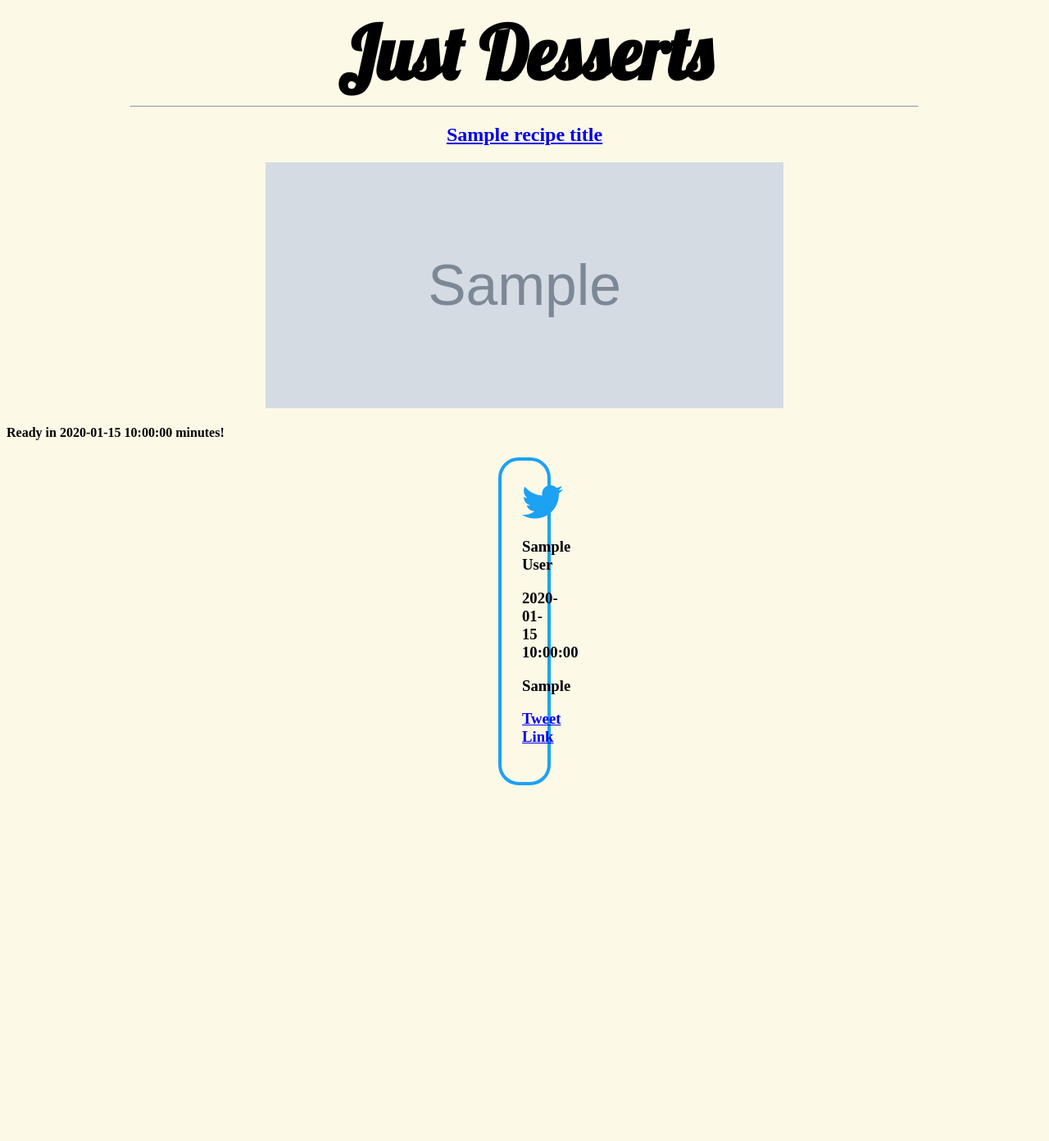
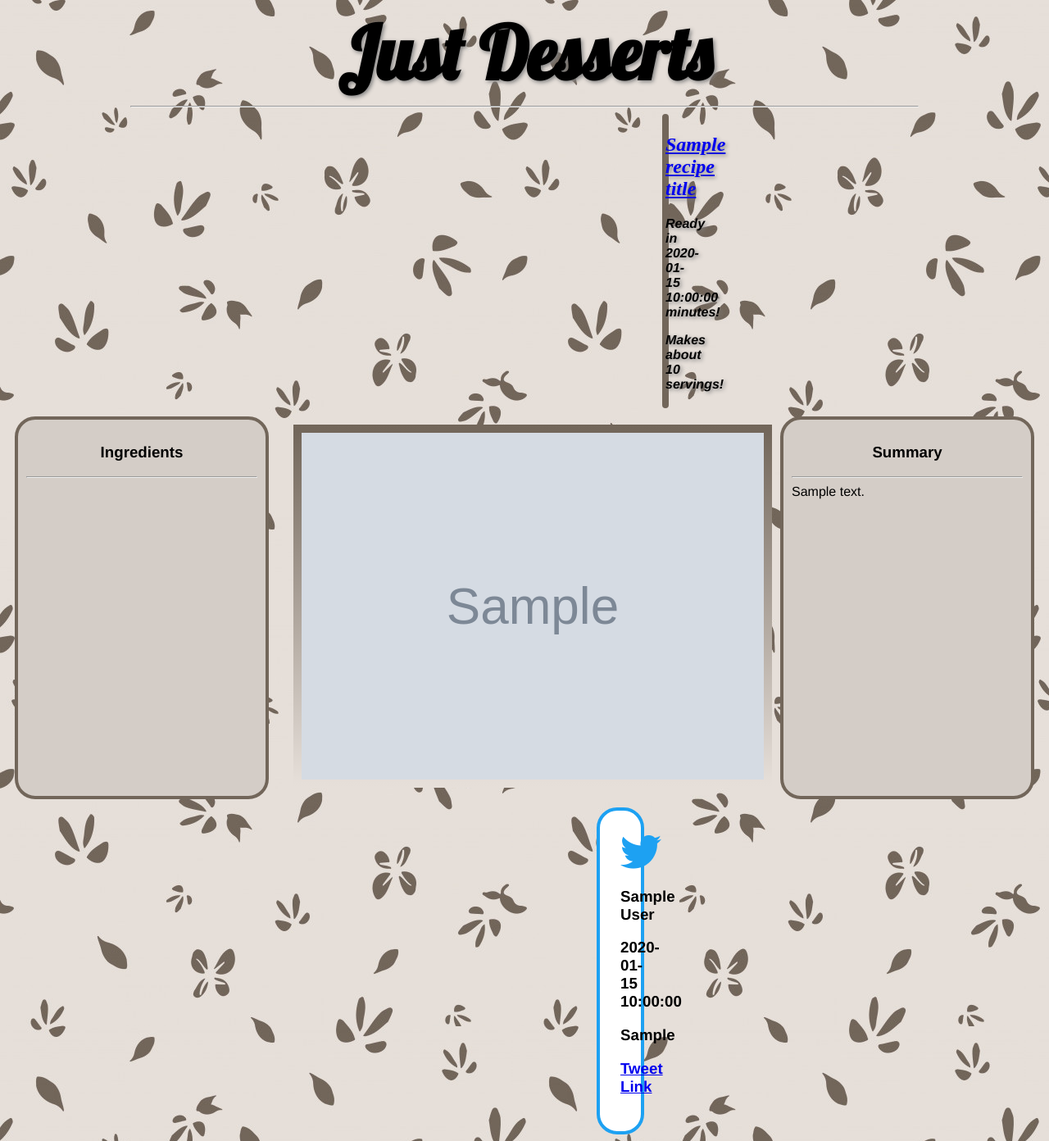
Before and after one commit to AmeerYHassan/Just-Desserts, a Flask app: template templates/index.html in a window 1280 px wide. Shown: the whole page at 82% size. Before the commit the page ends 958 px from the top, so only its background shows below. Run offline with Flask 2, Linux system fonts and the light colour scheme; the template is opened without the code that fills it: most values are stand-ins (such as "Sample title", 1, 10 or a date in 2020); grey boxes marked "Sample" are stand-in pictures; some libraries are stand-ins or nearby versions; some web fonts are replaced.

Commit message:
rudimentary css and html

```diff
--- a/dishes.txt
+++ b/dishes.txt
@@ -19,3 +19,8 @@ Vanilla
 Pie
 Brownie
 Nutella
+Vanilla
+Strawberry
+Tiramisu
+Flan
+Custard
--- a/main.py
+++ b/main.py
@@ -41,11 +41,12 @@ def index():
     parsedIngredients = getIngredientList(ingredients)
 
     tweets = tweepy.Cursor(twitter_api.search,
-                       q=currDish,
+                       q=f"{currDish} -filter:retweets",
                        tweet_mode='extended',
                        lang="en").items(5)
 
     currTweet = random.choice(list(tweets))
+
     return flask.render_template(
         "index.html",
         currentDish = currDish,
--- a/static/recipe_styles.css
+++ b/static/recipe_styles.css
@@ -1,8 +1,21 @@
 body{
-    background: #fdf9e7;
+    background: #eeeeee;
+    background-image: url("bg.jpg");
+    background-repeat: repeat;
+    font-family: Helvetica, Arial, sans-serif;
 }
-hr {
+#mainLine {
     width: 60em;
+}
+.prep {
+    border-radius: 10px;
+    border: 4px #72665A solid;
+    text-align: center;
+    font-style: italic;
+    text-shadow: 2px 2px 5px gray;
+    margin-left: 800px;
+    margin-right: 800px;
+    background: #d4cdc7;
 }
 h1 {
     font-family: 'Lobster', cursive;
@@ -10,6 +23,7 @@ h1 {
     padding: 0;
     margin: 0;
     text-align: center;
+    text-shadow: 2px 2px 5px gray;
 }
 h2{
     font-family: 'Solway', serif;
@@ -23,17 +37,46 @@ i{
     font-size: 50px;
     text-align: center;
 }
-div{
+
+img {
+    width: 100%;
+    border: 10px solid;
+    border-image-source: linear-gradient(180deg, #72665A, #E6DFD9);
+    border-image-slice: 4;
+}
+
+.twitter{
     border-radius: 25px;
     border: 4px solid #1DA1F2;
     text-align: center;
-    margin-left: 600px;
-    margin-right: 600px;
+    margin-left: 45em;
+    margin-right: 45em;
     padding: 25px;
+    background: #ffffff;
 }
-img {
-    max-height: 300px;
-    width: auto;
+.container-1{
+    display: flex;
+}
+.container-1 div{
+    border-radius: 25px;
+    padding: 10px;
+    margin: 10px;
+}
+.box-1{
+    border: 4px #72665A solid;
+    flex: 1;
+    order: 1;
+    background: #d4cdc7;
+}
+.box-2{
+    flex: 2;
+    order: 2;
+}
+.box-3{
+    border: 4px #72665A solid;
+    flex: 1;
+    order: 3;
+    background: #d4cdc7;
 }
 .center {
   display: block;
--- a/templates/index.html
+++ b/templates/index.html
@@ -7,16 +7,34 @@
     </head>
     <body>
         <h1>Just Desserts</h1>
+        <hr id="mainLine">
+        <div class="prep">
+            <a href={{recipeURL}}><h2>{{recipeTitle}}</h2></a>
+            <p><strong>Ready in {{prepTime}} minutes!</strong></p>
+            <p><strong>Makes about {{recipeServings}} servings!</strong></p>
+        </div>
+
+        <div class="container-1">
+            <div class="box-1">
+                <h3>Ingredients</h3>
                 <hr>
-        <a href={{recipeURL}}><h2>{{recipeTitle}}</h2></a>
-        <img class="center" src={{recipeImage}} alt={{recipeTitle}}>
-        <h4>Ready in {{prepTime}} minutes!</h4>
                 <ul>
                 {%for i in range(0, ingredientsLen)%}
                     <li>{{recipeIngredients[i]}}</li>
                 {%endfor%}
                 </ul>
-        <div>
+            </div>
+            <div class="box-2">
+                <img src={{recipeImage}} alt="{{recipeTitle}}">
+            </div>
+            <div class="box-3">
+                <h3>Summary</h3>
+                <hr>
+                {{recipeSummary|safe}}
+            </div>
+        </div>
+
+        <div class="twitter">
             <i class="fab fa-twitter"></i>
             <h3>{{tweetAuthor}}</h3>
             <h3>{{tweetDate}}</h3>
```
Also changed, not shown: static/bg.jpg (added). Lines whose indentation alone changed are shown as unchanged.
